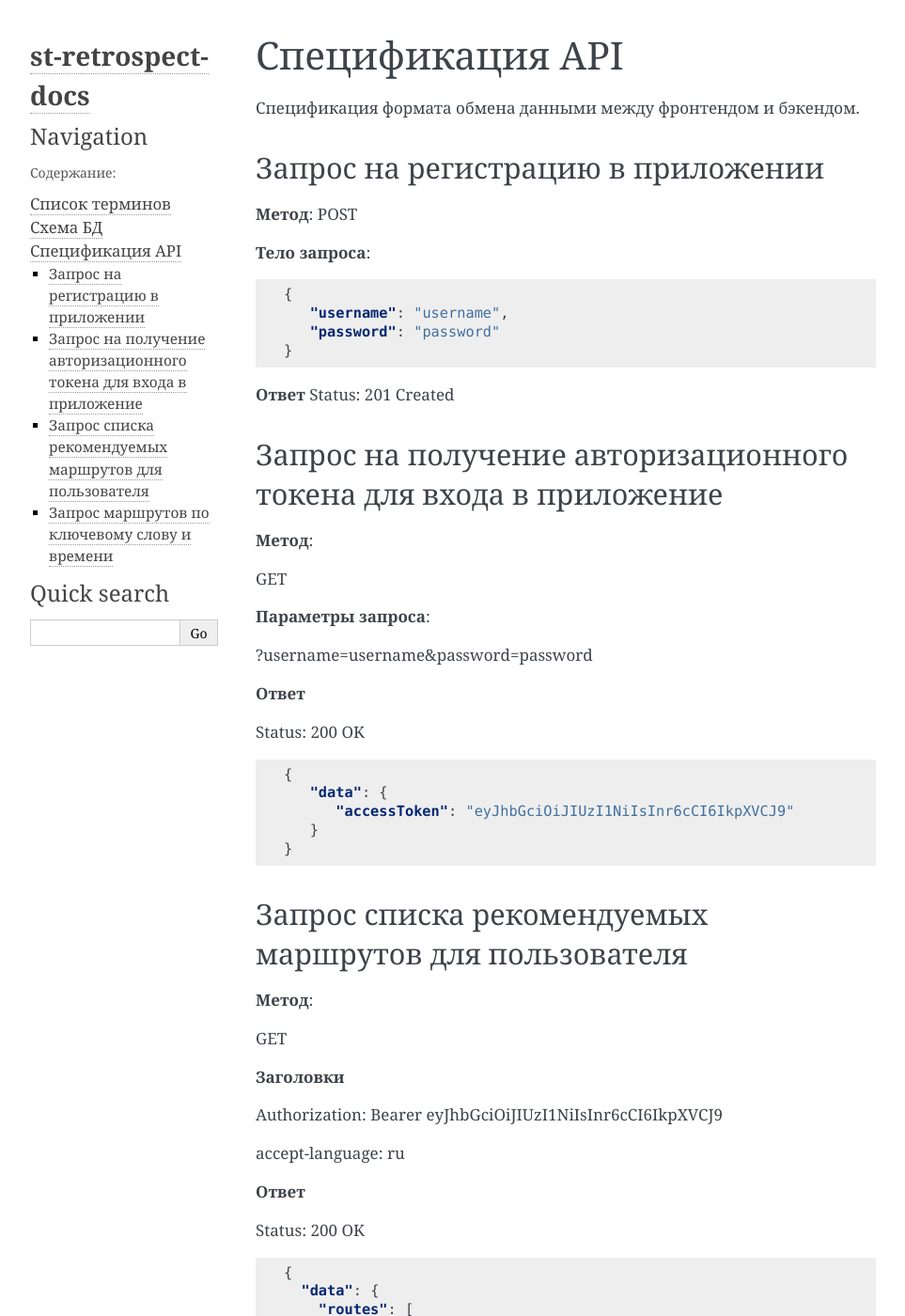
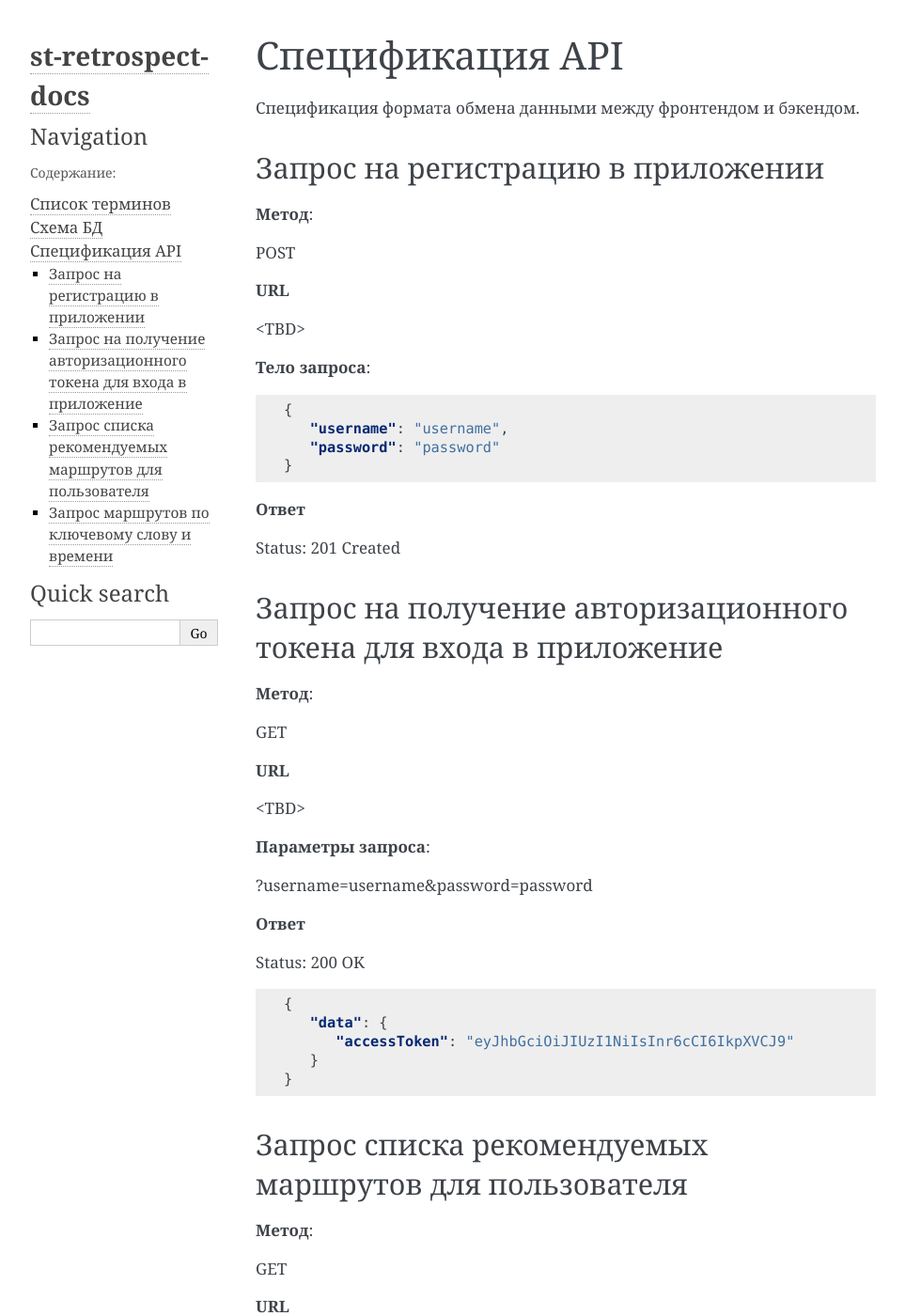
Before and after one commit to dh-center/st-retrospect-docs, a Sphinx documentation site: the page built from docs/pages/api-spec.rst, in a window 1280 px wide and 1400 px high. Shown: the whole window at 94% size, without its empty margins (148-1111 px from the left). Built offline with Sphinx 7.4.7, drawn with Linux system fonts in a browser that asks for light colours.

Commit message:
Added an URL field to all queries

```diff
--- a/docs/pages/api-spec.rst
+++ b/docs/pages/api-spec.rst
@@ -8,7 +8,12 @@
 ==================================================================
 
 **Метод**:
+
 POST
+
+**URL**
+
+<TBD>
 
 **Тело запроса**:
 
@@ -20,6 +25,7 @@ POST
    }
 
 **Ответ**
+
 Status: 201 Created
 
 Запрос на получение авторизационного токена для входа в приложение
@@ -28,6 +34,10 @@ Status: 201 Created
 **Метод**:
 
 GET
+
+**URL**
+
+<TBD>
 
 **Параметры запроса**:
 
@@ -51,6 +61,10 @@ Status: 200 OK
 **Метод**:
 
 GET
+
+**URL**
+
+<TBD>
 
 **Заголовки**
 
@@ -99,6 +113,10 @@ Status: 200 OK
 
 GET
 
+**URL**
+
+<TBD>
+
 **Заголовки**
 
 Authorization: Bearer eyJhbGciOiJIUzI1NiIsInr6cCI6IkpXVCJ9
```
